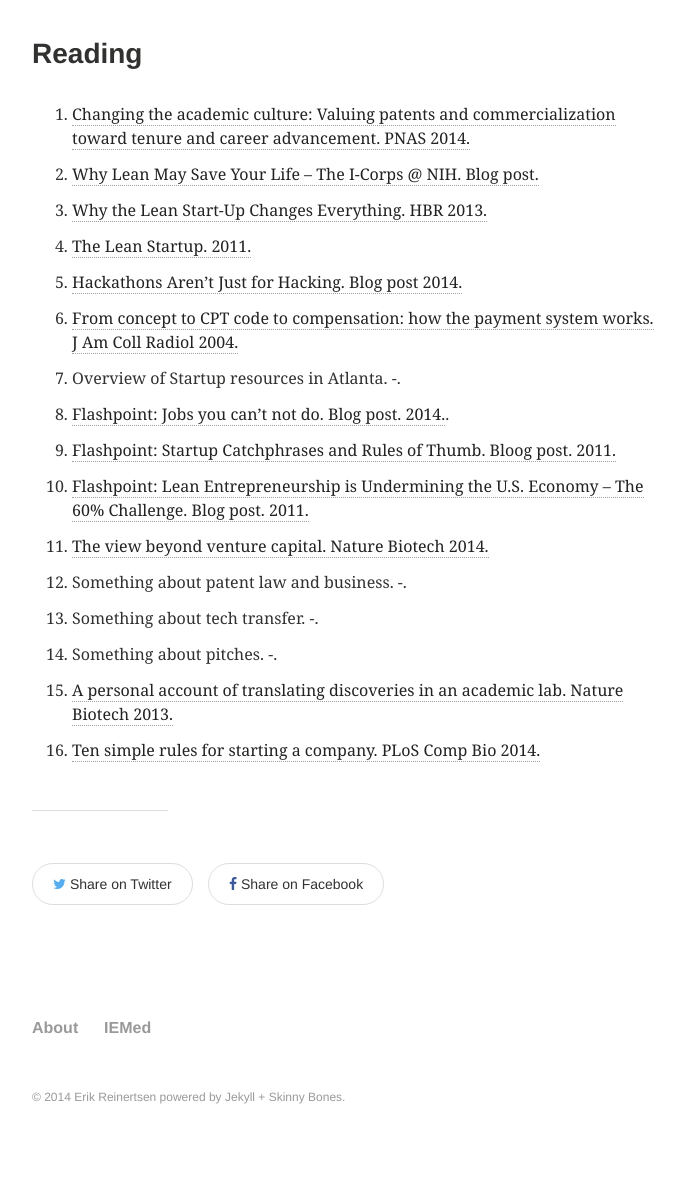
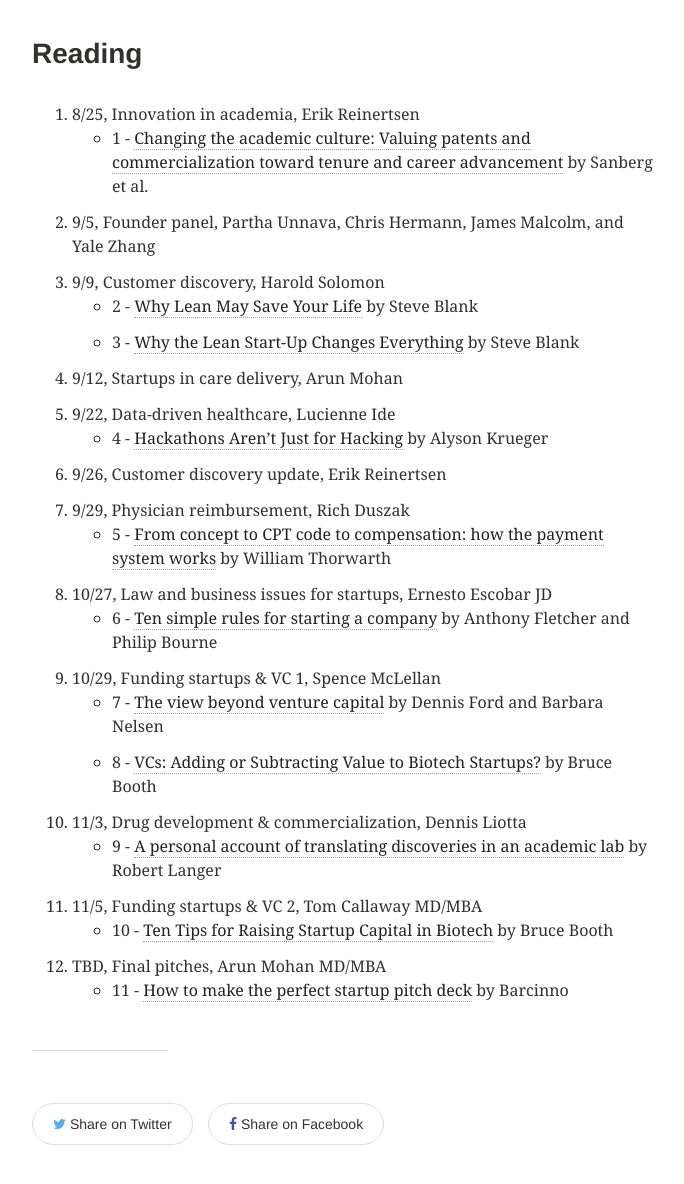
Before and after one commit to erikr/erikr.github.io, a Jekyll site: the page built from iemed.md, in a window 1280 px wide and 1400 px high, scrolled down 3550 px, cut to the strip 157-1341 px from the top of the window. Shown: the whole strip, without its empty margins (64-748 px from the left). Built offline with Jekyll 4.4.1, drawn with Linux system fonts in a browser that asks for light colours; nearby versions of some CDN libraries; some of the changed text lies outside the part shown.

Commit message:
changed iemed pages

```diff
--- a/iemed.md
+++ b/iemed.md
@@ -42,20 +42,20 @@
 
 Default sessions are one hour.
 
-Topic&nbsp;&nbsp;&nbsp;&nbsp;&nbsp;&nbsp;&nbsp;&nbsp;&nbsp;&nbsp;&nbsp;&nbsp;&nbsp;&nbsp;&nbsp;&nbsp;&nbsp;&nbsp;&nbsp;&nbsp;&nbsp;&nbsp;&nbsp;&nbsp;&nbsp;&nbsp;&nbsp;&nbsp;&nbsp; | Speaker&nbsp;&nbsp;&nbsp;&nbsp;&nbsp;&nbsp;&nbsp;&nbsp;&nbsp;&nbsp;&nbsp;&nbsp;&nbsp;&nbsp;&nbsp;&nbsp;&nbsp;&nbsp;&nbsp;&nbsp;&nbsp;&nbsp;&nbsp;&nbsp;&nbsp;&nbsp;&nbsp;&nbsp;&nbsp;&nbsp;&nbsp; | LO	| Reading | Date/Time&nbsp;&nbsp;&nbsp;&nbsp;&nbsp;&nbsp;&nbsp;&nbsp;&nbsp;&nbsp;&nbsp;&nbsp;&nbsp;&nbsp;&nbsp; | Location&nbsp;&nbsp;&nbsp;&nbsp;&nbsp;&nbsp; |
+Topic&nbsp;&nbsp;&nbsp;&nbsp;&nbsp;&nbsp;&nbsp;&nbsp;&nbsp;&nbsp;&nbsp;&nbsp;&nbsp;&nbsp;&nbsp;&nbsp;&nbsp;&nbsp;&nbsp;&nbsp;&nbsp;&nbsp;&nbsp;&nbsp;&nbsp;&nbsp;&nbsp;&nbsp;&nbsp; | Speaker&nbsp;&nbsp;&nbsp;&nbsp;&nbsp;&nbsp;&nbsp;&nbsp;&nbsp;&nbsp;&nbsp;&nbsp;&nbsp;&nbsp;&nbsp;&nbsp;&nbsp;&nbsp;&nbsp;&nbsp;&nbsp;&nbsp;&nbsp;&nbsp;&nbsp;&nbsp;&nbsp;&nbsp;&nbsp;&nbsp;&nbsp; | Date/Time&nbsp;&nbsp;&nbsp;&nbsp;&nbsp;&nbsp;&nbsp;&nbsp;&nbsp;&nbsp;&nbsp;&nbsp;&nbsp;&nbsp;&nbsp; | Location&nbsp;&nbsp;&nbsp;&nbsp;&nbsp;&nbsp; |
 --- | --- | --- | --- | --- | --- | --- |
-Innovation in academia 					 | Erik Reinertsen 	 |	1 |	1			  | Mon 8/25 at 3 pm | SoM A355
-Startup founder panel 					 | Partha Unnava<br>Chris Hermann PhD<br>James Malcolm PhD<br>Yale Zhang | 7 |		-		| Fri 9/5 at 1 pm | SoM A355
-Customer discovery		 					 | Harold Solomon  	 | 2  | 3,4	  	| Tue 9/9 at 2 pm | HSRB 160
-Startups in care delivery				 | Arun Mohan MD/MBA | 7  | -				| Fri 9/12 at 2 pm | SoM 353A
-Data-driven healthcare				   | Lucienne Ide MD/PhD | 7 | -			| Mon 9/22 at 1 pm | SoM 353A
-Customer discovery feedback w/ mentors	 | Erik Reinertsen<br>Chris Holland MD/PhD<br>Joshua Shak | - 	| -  | Fri 9/26 at 1 pm | SoM 353A
-Regulation & reimbursement		 	 | Rich Duszak MD	 	 | 6 	| 6 			| Mon 9/29 at 1 pm | SoM 353A
-	Law and business issues for startups | Ernesto Escobar JD | 5 | 12			| Mon 10/27 at 1 pm | -
-Venture capital, part 1	 | Spence McLellan | 4 | 11 | Wed 10/29 at 11 am | tbd
-Drug development & commercialization	 | Dennis Liotta PhD | 6,7 | -	| Mon 11/3 @ 11 am | SoM 190P
-Venture capital, part 2	 | Tom Callaway MD/MBA | 4 | - | Wed 11/5 at 11 am | SoM 178P
-Pitches													 | Arun Mohan MD/MBA<br>Misc. mentors | 2 | 14 | - | -
+Innovation in academia 								| Erik Reinertsen 	 	| Mon 8/25 at 3 pm 	| SoM A355
+Healthcare founder panel 							| Partha Unnava<br>Chris Hermann PhD<br>James Malcolm PhD<br>Yale Zhang | Fri 9/5 at 1 pm | SoM A355
+Customer discovery		 					 			| Harold Solomon  		| Tue 9/9 at 2 pm 	| HSRB 160
+Startups in care delivery				 			| Arun Mohan MD/MBA 	| Fri 9/12 at 2 pm 	| SoM 353A
+Data-driven healthcare				   			| Lucienne Ide MD/PhD | Mon 9/22 at 1 pm 	| SoM 353A
+Customer discovery update							| Erik Reinertsen<br>Chris Holland MD/PhD<br>Joshua Shak | Fri 9/26 at 1 pm | SoM 353A
+Physician reimbursement		 	 					| Rich Duszak MD	 	 	| Mon 9/29 at 1 pm 	| SoM 353A
+Law and business issues for startups 	| Ernesto Escobar JD 	| Mon 10/27 at 1 pm | -
+Funding startups & VC 1	 							| Spence McLellan 		| Wed 10/29 at 11 am| -
+Drug development & commercialization	| Dennis Liotta PhD 	| Mon 11/3 @ 11 am 	| SoM 190P
+Funding startups & VC 2	 							| Tom Callaway MD/MBA | Wed 11/5 at 11 am | SoM 178P
+Final pitches													| Arun Mohan MD/MBA		| - 								| -
 
 <a name="calendar"></a>
 
@@ -67,19 +67,26 @@
 
 ###Reading
 
-1. [Changing the academic culture: Valuing patents and commercialization toward tenure and career advancement. PNAS 2014.](http://www.ncbi.nlm.nih.gov/pmc/articles/PMC4020064/)
-2. [Why Lean May Save Your Life – The I-Corps @ NIH. Blog post.](http://steveblank.com/2014/06/19/why-lean-may-save-your-life-the-i-corps-nih/)
-3. [Why the Lean Start-Up Changes Everything. HBR 2013.](http://steveblank.com/2013/05/06/free-reprints-of-why-the-lean-startup-changes-everything/)
-4. [The Lean Startup. 2011.](http://www.amazon.com/dp/0307887898/?tag=googhydr-20&hvadid=32548561951&hvpos=1t1&hvexid=&hvnetw=g&hvrand=5091541203456127884&hvpone=14.64&hvptwo=&hvqmt=b&hvdev=c&ref=pd_sl_848hom633v_b)
-5. [Hackathons Aren’t Just for Hacking. Blog post 2014.](http://www.wired.com/2012/06/hackathons-arent-just-for-hacking/)
-6. [From concept to CPT code to compensation: how the payment system works. J Am Coll Radiol 2004.](http://www.sciencedirect.com/science/article/pii/S1546144003000206)
-7. Overview of Startup resources in Atlanta. -.
-8. [Flashpoint: Jobs you can't not do. Blog post. 2014.](http://flashpoint.gatech.edu/jobs-you-cant-not-do/).
-9. [Flashpoint: Startup Catchphrases and Rules of Thumb. Bloog post. 2011.](http://flashpoint.gatech.edu/startup-catchphrases-and-rules-of-thumb/)
-10. [Flashpoint: Lean Entrepreneurship is Undermining the U.S. Economy – The 60% Challenge. Blog post. 2011.](http://flashpoint.gatech.edu/lean-entrepreneurship-is-undermining-the-u-s-economy-the-60-challenge-2/)
-11. [The view beyond venture capital. Nature Biotech 2014.](http://www.nature.com/nbt/journal/v32/n1/full/nbt.2780.html)
-12. Something about patent law and business. -.
-13. Something about tech transfer. -.
-14. Something about pitches. -.
-15. [A personal account of translating discoveries in an academic lab. Nature Biotech 2013.](http://www.nature.com/nbt/journal/v31/n6/full/nbt.2609.html)
-16. [Ten simple rules for starting a company. PLoS Comp Bio 2014.](http://www.ploscompbiol.org/article/info:doi/10.1371/journal.pcbi.1002439)
+1. 8/25, Innovation in academia, Erik Reinertsen
+	+ 1 - [Changing the academic culture: Valuing patents and commercialization toward tenure and career advancement](http://www.ncbi.nlm.nih.gov/pmc/articles/PMC4020064/) by Sanberg et al.
+2. 9/5, Founder panel, Partha Unnava, Chris Hermann, James Malcolm, and Yale Zhang
+3. 9/9, Customer discovery, Harold Solomon
+	+ 2 - [Why Lean May Save Your Life](http://steveblank.com/2014/06/19/why-lean-may-save-your-life-the-i-corps-nih/) by Steve Blank
+	+ 3 - [Why the Lean Start-Up Changes Everything](http://steveblank.com/2013/05/06/free-reprints-of-why-the-lean-startup-changes-everything/) by Steve Blank
+4. 9/12, Startups in care delivery, Arun Mohan
+5. 9/22, Data-driven healthcare, Lucienne Ide
+	+ 4 - [Hackathons Aren’t Just for Hacking](http://www.wired.com/2012/06/hackathons-arent-just-for-hacking/) by Alyson Krueger
+6. 9/26, Customer discovery update, Erik Reinertsen
+7. 9/29, Physician reimbursement, Rich Duszak
+	+ 5 - [From concept to CPT code to compensation: how the payment system works](http://www.sciencedirect.com/science/article/pii/S1546144003000206) by William Thorwarth
+8. 10/27, Law and business issues for startups, Ernesto Escobar JD
+	+ 6 - [Ten simple rules for starting a company](http://www.ploscompbiol.org/article/info:doi/10.1371/journal.pcbi.1002439) by Anthony Fletcher and Philip Bourne
+9. 10/29, Funding startups & VC 1, Spence McLellan
+	+ 7 - [The view beyond venture capital](http://www.nature.com/nbt/journal/v32/n1/full/nbt.2780.html) by Dennis Ford and Barbara Nelsen
+	+ 8 - [VCs: Adding or Subtracting Value to Biotech Startups?](http://lifescivc.com/2013/10/vcs-adding-or-subtracting-value-to-startups/) by Bruce Booth
+10. 11/3, Drug development & commercialization, Dennis Liotta
+	+ 9 - [A personal account of translating discoveries in an academic lab](http://www.nature.com/nbt/journal/v31/n6/full/nbt.2609.html) by Robert Langer
+11. 11/5, Funding startups & VC 2, Tom Callaway MD/MBA
+	+ 10 - [Ten Tips for Raising Startup Capital in Biotech](http://lifescivc.com/2013/09/ten-tips-for-raising-startup-capital-in-biotech/) by Bruce Booth
+12. TBD, Final pitches, Arun Mohan MD/MBA
+	+ 11 - [How to make the perfect startup pitch deck](http://www.slideshare.net/Barcinno/the-perfect-startup-pitch-deck-24239339) by Barcinno
```
